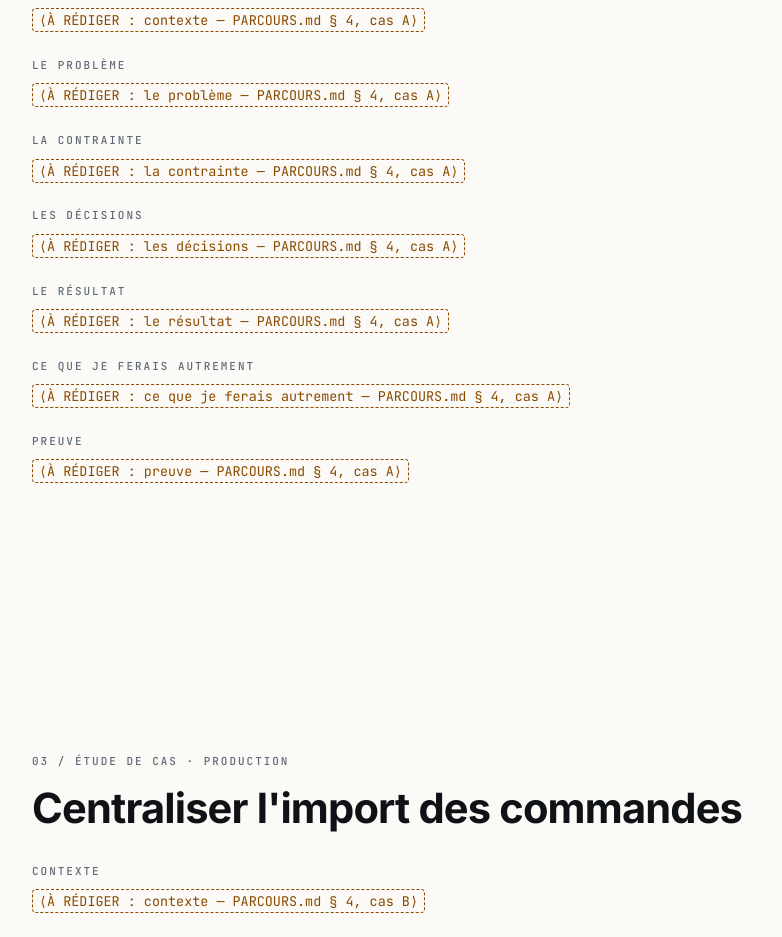
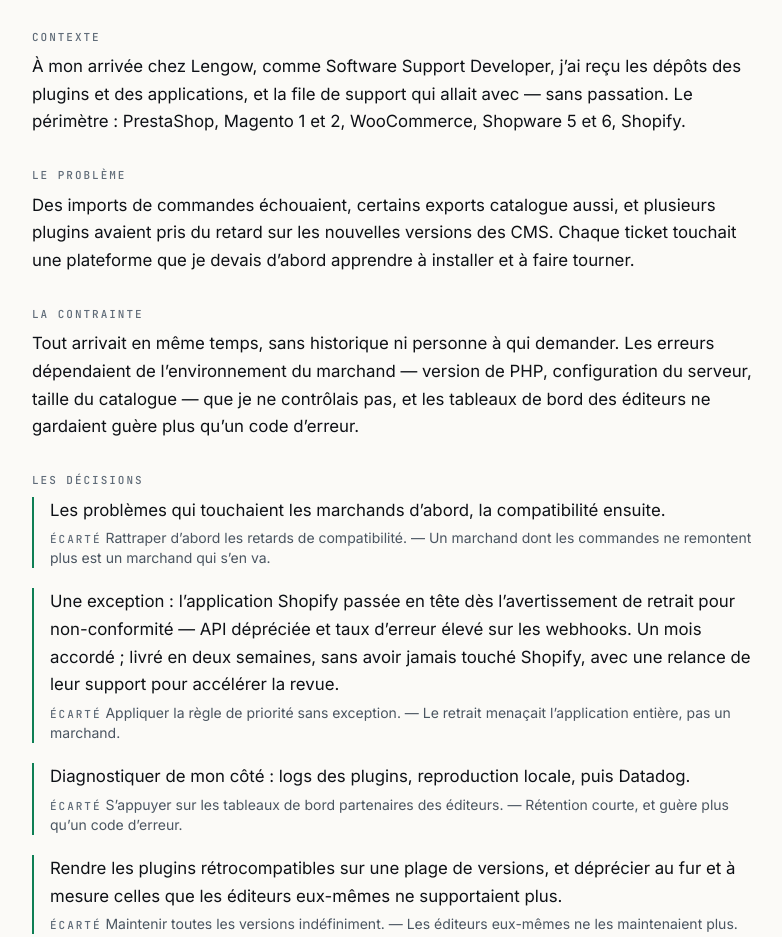
Before and after one commit to michael-mas/Order-Hub, a Next.js app: page / in a window 1280 px wide. Shown: the part 1646-2583 px from the top of the page, without its empty margins (112-894 px from the left). Built offline with nearby package versions, Linux system fonts and the light colour scheme.

Commit message:
feat(content): write case study A from the validated career record

```diff
--- a/src/app/page.tsx
+++ b/src/app/page.tsx
@@ -29,15 +29,16 @@
             id="cas-plugins"
             index={2}
             label="Étude de cas · production"
-            title="Reprendre un périmètre plugins sans passation"
+            study={profile.cases.find((c) => c.id === 'cas-plugins')}
+            fallbackTitle="Reprendre un périmètre plugins sans passation"
             act="flow"
-            source="PARCOURS.md § 4, cas A"
+            source="réponse de Michael attendue"
           />
           <CaseStudy
             id="cas-commandes"
             index={3}
             label="Étude de cas · production"
-            title="Centraliser l'import des commandes"
+            fallbackTitle="Centraliser l'import des commandes"
             act="flow"
             source="PARCOURS.md § 4, cas B"
           />
@@ -45,7 +46,7 @@
             id="cas-system-alive"
             index={4}
             label="Étude de cas · rendu temps réel"
-            title="System://Alive"
+            fallbackTitle="System://Alive"
             act="structure"
             source="chiffres à revérifier dans l'historique git du dépôt source"
           />
--- a/src/components/sections/CaseStudy.tsx
+++ b/src/components/sections/CaseStudy.tsx
@@ -1,38 +1,59 @@
+import type { CaseStudy as CaseStudyData } from '@/content/profile'
 import { Pending } from '../Pending'
 import { Section } from '../Section'
-
-/** Fixed template: title names the result; the eight blocks come in this order. */
-const BLOCKS = [
-  'Contexte',
-  'Le problème',
-  'La contrainte',
-  'Les décisions',
-  'Le résultat',
-  'Ce que je ferais autrement',
-  'Preuve',
-] as const
 
 interface CaseStudyProps {
   id: string
   index: number
   label: string
-  title: string
   act: string
+  /** Written case, from profile.ts. Absent: every block shows a marker. */
+  study?: CaseStudyData | undefined
+  fallbackTitle: string
   source: string
 }
 
-export function CaseStudy({ id, index, label, title, act, source }: CaseStudyProps) {
+function Block({ title, children }: { title: string; children: React.ReactNode }) {
   return (
-    <Section id={id} index={index} label={label} title={title} act={act}>
-      <dl className="grid max-w-[68ch] gap-6">
-        {BLOCKS.map((block) => (
-          <div key={block}>
-            <dt className="label-mono text-text-faint">{block}</dt>
-            <dd className="mt-2">
-              <Pending kind="write">{`${block.toLowerCase()} — ${source}`}</Pending>
-            </dd>
-          </div>
-        ))}
+    <div>
+      <dt className="label-mono text-text-faint">{title}</dt>
+      <dd className="mt-2">{children}</dd>
+    </div>
+  )
+}
+
+export function CaseStudy({ id, index, label, act, study, fallbackTitle, source }: CaseStudyProps) {
+  const text = (value: string | null | undefined, what: string) =>
+    value ?? <Pending kind={study ? 'confirm' : 'write'}>{`${what} — ${source}`}</Pending>
+
+  return (
+    <Section id={id} index={index} label={label} title={study?.title ?? fallbackTitle} act={act}>
+      <dl className="grid max-w-[68ch] gap-8">
+        <Block title="Contexte">{text(study?.context, 'contexte')}</Block>
+        <Block title="Le problème">{text(study?.problem, 'le problème')}</Block>
+        <Block title="La contrainte">{text(study?.constraint, 'la contrainte')}</Block>
+        <Block title="Les décisions">
+          {study && study.decisions.length > 0 ? (
+            <ol className="space-y-5">
+              {study.decisions.map((d) => (
+                <li key={d.choice} className="border-l-2 border-accent pl-4">
+                  <p>{d.choice}</p>
+                  <p className="mt-1 text-sm text-text-muted">
+                    <span className="label-mono text-text-faint">Écarté</span> {d.rejected} —{' '}
+                    {d.why}
+                  </p>
+                </li>
+              ))}
+            </ol>
+          ) : (
+            text(null, 'les décisions')
+          )}
+        </Block>
+        <Block title="Le résultat">{text(study?.result, 'le résultat')}</Block>
+        <Block title="Ce que je ferais autrement">
+          {text(study?.differently, 'ce que je ferais autrement')}
+        </Block>
+        <Block title="Preuve">{text(study?.proof, 'preuve')}</Block>
       </dl>
     </Section>
   )
--- a/src/content/profile.ts
+++ b/src/content/profile.ts
@@ -29,6 +29,25 @@
   label: z.string().min(1),
 })
 
+export const decisionSchema = z.object({
+  choice: z.string().min(1),
+  rejected: z.string().min(1),
+  why: z.string().min(1),
+})
+
+/** Case study, fixed template. `null` means "not supplied yet" and renders a visible marker. */
+export const caseStudySchema = z.object({
+  id: z.string().min(1),
+  title: z.string().min(1),
+  context: z.string().min(1).nullable(),
+  problem: z.string().min(1).nullable(),
+  constraint: z.string().min(1).nullable(),
+  decisions: z.array(decisionSchema).max(4),
+  result: z.string().min(1).nullable(),
+  differently: z.string().min(1).nullable(),
+  proof: z.string().min(1),
+})
+
 export const profileSchema = z.object({
   name: z.string().min(1),
   headline: z.string().min(1),
@@ -44,11 +63,13 @@
   earlierPath: z.array(pathStepSchema),
   education: z.array(z.string().min(1)),
   skills: z.array(skillSchema).max(10),
+  cases: z.array(caseStudySchema),
 })
 
 export type Position = z.infer<typeof positionSchema>
 export type Profile = z.infer<typeof profileSchema>
 export type Skill = z.infer<typeof skillSchema>
+export type CaseStudy = z.infer<typeof caseStudySchema>
 
 export const profile = profileSchema.parse({
   name: 'Michael Mas',
@@ -77,7 +98,7 @@
     { period: '2020 – 2021', label: 'Support technicien informatique (helpdesk)' },
     {
       period: '2012 – 2020',
-      label: "Métiers de service et d'aide : restauration, bar-tabac, aide à domicile",
+      label: "Métiers de service et d'aide : restauration, bar-tabac, aide à domicile",
     },
   ],
   education: ['Bac pro commerce'],
@@ -98,7 +119,7 @@
       name: 'Intégrations e-commerce',
       group: 'production',
       usage:
-        'Plugins et applications PrestaShop, Magento 1 et 2, WooCommerce, Shopware 5 et 6, Shopify ; exports catalogue et imports de commandes via les API des plateformes.',
+        'Plugins et applications PrestaShop, Magento 1 et 2, WooCommerce, Shopware 5 et 6, Shopify ; exports catalogue et imports de commandes via les API des plateformes.',
       proof: 'Études de cas ci-dessus',
     },
     {
@@ -132,6 +153,48 @@
       proof: 'Code public',
     },
   ],
+  cases: [
+    {
+      id: 'cas-plugins',
+      title: 'Reprendre un périmètre d’intégrations sans passation, et le stabiliser',
+      context:
+        'À mon arrivée chez Lengow, comme Software Support Developer, j’ai reçu les dépôts des plugins et des applications, et la file de support qui allait avec — sans passation. Le périmètre : PrestaShop, Magento 1 et 2, WooCommerce, Shopware 5 et 6, Shopify.',
+      problem:
+        'Des imports de commandes échouaient, certains exports catalogue aussi, et plusieurs plugins avaient pris du retard sur les nouvelles versions des CMS. Chaque ticket touchait une plateforme que je devais d’abord apprendre à installer et à faire tourner.',
+      constraint:
+        'Tout arrivait en même temps, sans historique ni personne à qui demander. Les erreurs dépendaient de l’environnement du marchand — version de PHP, configuration du serveur, taille du catalogue — que je ne contrôlais pas, et les tableaux de bord des éditeurs ne gardaient guère plus qu’un code d’erreur.',
+      decisions: [
+        {
+          choice: 'Les problèmes qui touchaient les marchands d’abord, la compatibilité ensuite.',
+          rejected: 'Rattraper d’abord les retards de compatibilité.',
+          why: 'Un marchand dont les commandes ne remontent plus est un marchand qui s’en va.',
+        },
+        {
+          choice:
+            'Une exception : l’application Shopify passée en tête dès l’avertissement de retrait pour non-conformité — API dépréciée et taux d’erreur élevé sur les webhooks. Un mois accordé ; livré en deux semaines, sans avoir jamais touché Shopify, avec une relance de leur support pour accélérer la revue.',
+          rejected: 'Appliquer la règle de priorité sans exception.',
+          why: 'Le retrait menaçait l’application entière, pas un marchand.',
+        },
+        {
+          choice:
+            'Diagnostiquer de mon côté : logs des plugins, reproduction locale, puis Datadog.',
+          rejected: 'S’appuyer sur les tableaux de bord partenaires des éditeurs.',
+          why: 'Rétention courte, et guère plus qu’un code d’erreur.',
+        },
+        {
+          choice:
+            'Rendre les plugins rétrocompatibles sur une plage de versions, et déprécier au fur et à mesure celles que les éditeurs eux-mêmes ne supportaient plus.',
+          rejected: 'Maintenir toutes les versions indéfiniment.',
+          why: 'Les éditeurs eux-mêmes ne les maintenaient plus.',
+        },
+      ],
+      result:
+        'Plus d’erreur liée à ces causes racines, et une surveillance pour repérer les nouvelles. L’urgence passée, j’ai remboursé la dette — tests PHPUnit, Vitest et Playwright, exécutés à chaque PR — puis transmis le périmètre au développeur arrivé ensuite, avec la documentation qui manquait à mon arrivée.',
+      differently: null,
+      proof:
+        'Code propriétaire, pas de lien public — je détaille volontiers l’implémentation en entretien.',
+    },
+  ],
 } satisfies Profile)
 
 /** Whole months elapsed between two ISO dates (day of month ignored). */
```
Also changed, not shown: 2 other files (tests, documents, lock files or other folders).
